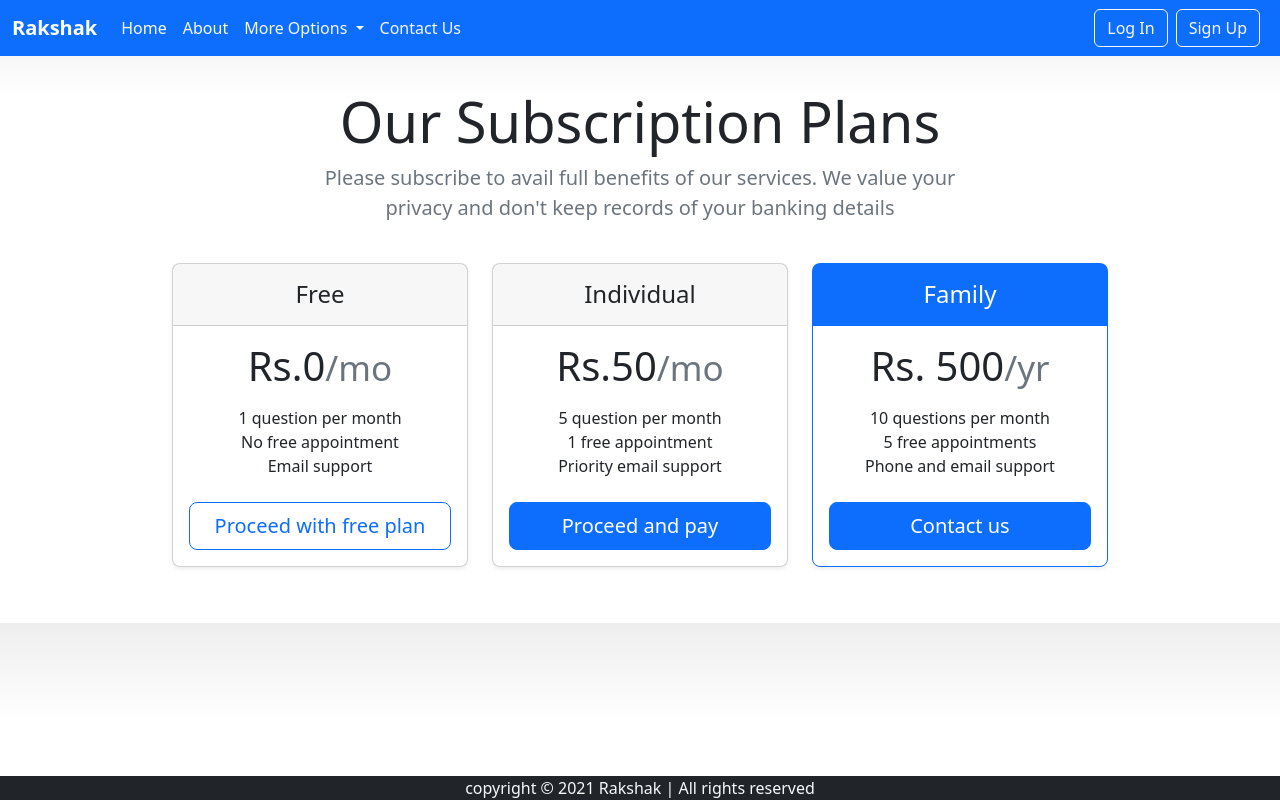
After one commit to hrithik-09/Rakshak, a PHP site: page /subscription.php in a window 1280 px wide. The commit adds this page. Run offline with PHP 8.4, Linux system fonts and the light colour scheme.

Commit message:
added subscription page

```diff
--- a/index.php
+++ b/index.php
@@ -119,5 +119,4 @@
     <?php include 'partials/_footer.php';?>
     <script src="assets/js/bootstrap.bundle.min.js"></script>
 </body>
-
 </html>
--- a/partials/_header.php
+++ b/partials/_header.php
@@ -42,6 +42,7 @@ echo'
         if(isset($_SESSION['loggedin']) && $_SESSION['loggedin']==true){
           echo'
           <a href="patient/patient.php" class="btn btn-outline-light me-4">'.$_SESSION['useremail'].'</a>
+          <a href="/rakshak/subscription.php" class="btn btn-outline-light me-4">Subscription</a>
           <a href="partials/_logout.php" class="btn btn-outline-light">Logout</a>
           </form>';
         }
--- /dev/null
+++ b/subscription.css
@@ -0,0 +1,11 @@
+body {
+  background-image: linear-gradient(180deg, #eee, #fff 100px, #fff);
+}
+
+.container {
+  max-width: 960px;
+}
+
+.pricing-header {
+  max-width: 700px;
+}
--- /dev/null
+++ b/subscription.php
@@ -0,0 +1,152 @@
+<!doctype html>
+<html lang="en">
+
+<head>
+  <meta charset="utf-8">
+  <meta name="viewport" content="width=device-width, initial-scale=1">
+  <meta name="description" content="">
+  <meta name="author" content="Mark Otto, Jacob Thornton, and Bootstrap contributors">
+  <meta name="generator" content="Hugo 0.104.2">
+  <title>Subscription</title>
+  <link href="assets/css/bootstrap.min.css" rel="stylesheet">
+  <link href="subscription.css" rel="stylesheet">
+
+  <style>
+    body {
+      background-image: linear-gradient(180deg, #eee, #fff 100px, #fff);
+    }
+
+    .container {
+      max-width: 960px;
+    }
+
+    .pricing-header {
+      max-width: 700px;
+    }
+
+    .bd-placeholder-img {
+      font-size: 1.125rem;
+      text-anchor: middle;
+      -webkit-user-select: none;
+      -moz-user-select: none;
+      user-select: none;
+    }
+
+    @media (min-width: 768px) {
+      .bd-placeholder-img-lg {
+        font-size: 3.5rem;
+      }
+    }
+
+
+
+
+
+    .nav-scroller {
+      position: relative;
+      z-index: 2;
+      height: 2.75rem;
+      overflow-y: hidden;
+    }
+
+    .nav-scroller .nav {
+      display: flex;
+      flex-wrap: nowrap;
+      padding-bottom: 1rem;
+      margin-top: -1px;
+      overflow-x: auto;
+      text-align: center;
+      white-space: nowrap;
+      -webkit-overflow-scrolling: touch;
+    }
+  </style>
+
+
+  <!-- Custom styles for this template -->
+  <link href="pricing.css" rel="stylesheet">
+</head>
+
+<body>
+  <?php include 'partials/_dbconnect.php'; ?>
+  <?php include 'partials/_header.php'; ?>
+
+
+
+  <div class="container py-3">
+    <header>
+
+
+      <div class="pricing-header p-3 pb-md-4 mx-auto text-center">
+        <h1 class="display-4 fw-normal">Our Subscription Plans</h1>
+        <p class="fs-5 text-muted">Please subscribe to avail full benefits of our services. We value your privacy and don't keep records of your banking details</p>
+      </div>
+    </header>
+
+    <main>
+      <div class="row row-cols-1 row-cols-md-3 mb-3 text-center">
+        <div class="col">
+          <div class="card mb-4 rounded-3 shadow-sm">
+            <div class="card-header py-3">
+              <h4 class="my-0 fw-normal">Free</h4>
+            </div>
+            <div class="card-body">
+              <h1 class="card-title pricing-card-title">Rs.0<small class="text-muted fw-light">/mo</small></h1>
+              <ul class="list-unstyled mt-3 mb-4">
+                <li>1 question per month</li>
+                <li>No free appointment</li>
+                <li>Email support</li>
+              </ul>
+              <button type="button" class="w-100 btn btn-lg btn-outline-primary">Proceed with free plan</button>
+            </div>
+          </div>
+        </div>
+        <div class="col">
+          <div class="card mb-4 rounded-3 shadow-sm">
+            <div class="card-header py-3">
+              <h4 class="my-0 fw-normal">Individual</h4>
+            </div>
+            <div class="card-body">
+              <h1 class="card-title pricing-card-title">Rs.50<small class="text-muted fw-light">/mo</small></h1>
+              <ul class="list-unstyled mt-3 mb-4">
+                <li>5 question per month</li>
+                <li>1 free appointment</li>
+                <li>Priority email support</li>
+              </ul>
+              <button type="button" class="w-100 btn btn-lg btn-primary">Proceed and pay</button>
+            </div>
+          </div>
+        </div>
+        <div class="col">
+          <div class="card mb-4 rounded-3 shadow-sm border-primary">
+            <div class="card-header py-3 text-bg-primary border-primary">
+              <h4 class="my-0 fw-normal">Family</h4>
+            </div>
+            <div class="card-body">
+              <h1 class="card-title pricing-card-title">Rs. 500<small class="text-muted fw-light">/yr</small></h1>
+              <ul class="list-unstyled mt-3 mb-4">
+                <li>10 questions per month</li>
+                <li>5 free appointments</li>
+                <li>Phone and email support</li>
+              </ul>
+              <button type="button" class="w-100 btn btn-lg btn-primary">Contact us</button>
+            </div>
+          </div>
+        </div>
+      </div>
+
+
+    </main>
+
+
+  </div>
+
+  <div class="container-fluid fixed-bottom bg-dark text-light mb-0">
+			<p class="text-center mb-0">
+				copyright &copy; 2021 Rakshak | All rights reserved
+			</p>
+		</div>
+    <script src="assets/js/bootstrap.bundle.min.js"></script>
+
+</body>
+
+</html>
```
Also changed, not shown: about.php (+42 -21 lines), query.php (+9 -1 lines).
